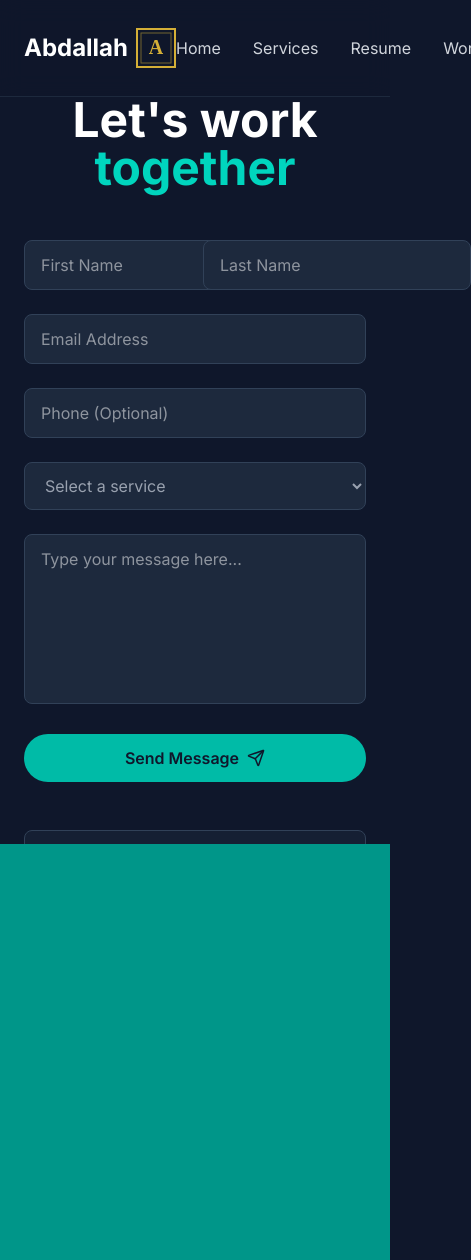
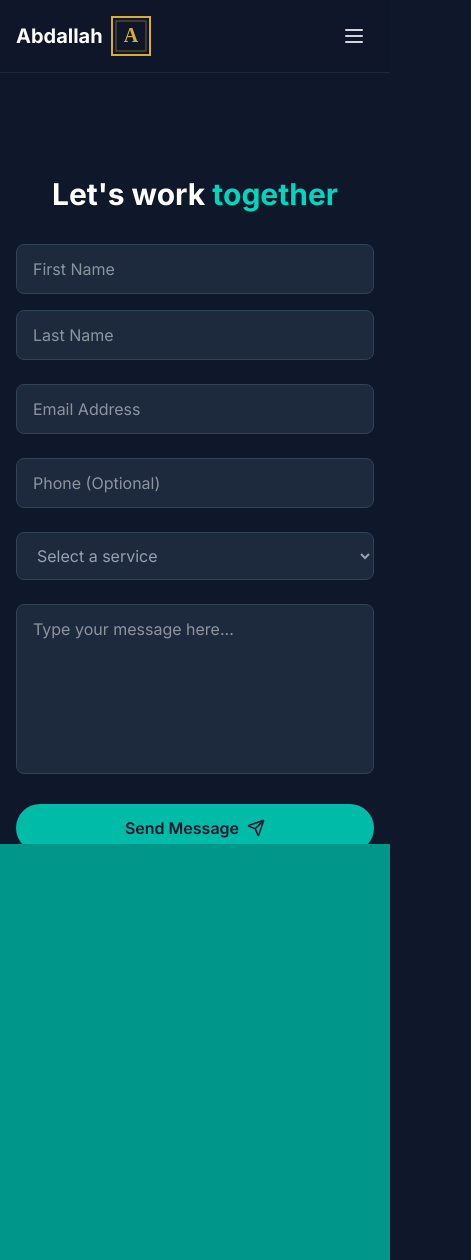
Before and after one commit to abdalla-sobhy/portfolio, a Next.js app: page /contact in a window 390 px wide. Shown: the whole page, 471 px wide, since content can reach past the window. After the commit the page ends 1238 px from the top, so only its background shows below. Built offline with nearby package versions, Linux system fonts and the light colour scheme.

Commit message:
responsive design

```diff
--- a/app/contact/page.tsx
+++ b/app/contact/page.tsx
@@ -113,17 +113,17 @@ ${formData.message}
   }
 
   return (
-    <main className="min-h-screen pt-24 px-6 pb-12">
+    <main className="min-h-screen pt-24 px-4 sm:px-6 pb-12">
       <div className="container mx-auto max-w-6xl">
         <motion.h1
           initial={{ opacity: 0, y: -20 }}
           animate={{ opacity: 1, y: 0 }}
-          className="text-5xl font-bold text-center mb-12"
+          className="text-3xl sm:text-4xl md:text-5xl font-bold text-center mb-8 sm:mb-12"
         >
           Let&apos;s work <span className="text-teal-400">together</span>
         </motion.h1>
 
-        <div className="grid grid-cols-1 lg:grid-cols-2 gap-12">
+        <div className="grid grid-cols-1 lg:grid-cols-2 gap-8 lg:gap-12">
           {/* Contact Form */}
           <motion.div
             initial={{ opacity: 0, x: -50 }}
@@ -131,7 +131,8 @@ ${formData.message}
             transition={{ duration: 0.5 }}
           >
             <form onSubmit={handleSubmit} className="space-y-6">
-              <div className="grid grid-cols-2 gap-4">
+              {/* Changed this line to be responsive */}
+              <div className="grid grid-cols-1 sm:grid-cols-2 gap-4">
                 <div>
                   <input
                     type="text"
@@ -139,7 +140,7 @@ ${formData.message}
                     placeholder="First Name"
                     value={formData.firstName}
                     onChange={handleChange}
-                    className={`px-4 py-3 bg-slate-800 border rounded-lg focus:outline-none transition-colors ${
+                    className={`w-full px-4 py-3 bg-slate-800 border rounded-lg focus:outline-none transition-colors ${
                       errors.firstName ? 'border-red-500' : 'border-slate-700 focus:border-teal-400'
                     }`}
                     disabled={isSubmitting}
@@ -156,7 +157,7 @@ ${formData.message}
                     placeholder="Last Name"
                     value={formData.lastName}
                     onChange={handleChange}
-                    className={`px-4 py-3 bg-slate-800 border rounded-lg focus:outline-none transition-colors ${
+                    className={`w-full px-4 py-3 bg-slate-800 border rounded-lg focus:outline-none transition-colors ${
                       errors.lastName ? 'border-red-500' : 'border-slate-700 focus:border-teal-400'
                     }`}
                     disabled={isSubmitting}
@@ -293,40 +294,40 @@ ${formData.message}
             initial={{ opacity: 0, x: 50 }}
             animate={{ opacity: 1, x: 0 }}
             transition={{ duration: 0.5 }}
-            className="space-y-8"
+            className="space-y-6 lg:space-y-8"
           >
-            <div className="bg-slate-800/50 rounded-lg p-6 border border-slate-700">
+            <div className="bg-slate-800/50 rounded-lg p-4 sm:p-6 border border-slate-700">
               <div className="flex items-start gap-4">
                 <div className="p-3 bg-teal-500/10 rounded-full">
                   <Phone className="text-teal-400" size={24} />
                 </div>
                 <div>
                   <h3 className="text-lg font-semibold mb-1">Phone</h3>
-                  <p className="text-gray-300">(+20) 155 032 8625</p>
+                  <p className="text-gray-300 text-sm sm:text-base">(+20) 155 032 8625</p>
                 </div>
               </div>
             </div>
 
-            <div className="bg-slate-800/50 rounded-lg p-6 border border-slate-700">
+            <div className="bg-slate-800/50 rounded-lg p-4 sm:p-6 border border-slate-700">
               <div className="flex items-start gap-4">
                 <div className="p-3 bg-teal-500/10 rounded-full">
                   <Mail className="text-teal-400" size={24} />
                 </div>
                 <div>
                   <h3 className="text-lg font-semibold mb-1">Email</h3>
-                  <p className="text-gray-300">abdallahbs9393@gmail.com</p>
+                  <p className="text-gray-300 text-sm sm:text-base break-all">abdallahbs9393@gmail.com</p>
                 </div>
               </div>
             </div>
 
-            <div className="bg-slate-800/50 rounded-lg p-6 border border-slate-700">
+            <div className="bg-slate-800/50 rounded-lg p-4 sm:p-6 border border-slate-700">
               <div className="flex items-start gap-4">
                 <div className="p-3 bg-teal-500/10 rounded-full">
                   <MapPin className="text-teal-400" size={24} />
                 </div>
                 <div>
                   <h3 className="text-lg font-semibold mb-1">Address</h3>
-                  <p className="text-gray-300">Alexandria, Egypt</p>
+                  <p className="text-gray-300 text-sm sm:text-base">Alexandria, Egypt</p>
                 </div>
               </div>
             </div>
--- a/app/layout.tsx
+++ b/app/layout.tsx
@@ -20,9 +20,11 @@ export default function RootLayout({
     <html lang="en">
       <body className={`${inter.className} bg-slate-900 text-white`}>
         <Navbar />
-        <PageTransition>
-          {children}
-        </PageTransition>
+        <main className="pt-20">
+          <PageTransition>
+            {children}
+          </PageTransition>
+        </main>
       </body>
     </html>
   )
--- a/components/Navbar.tsx
+++ b/components/Navbar.tsx
@@ -1,9 +1,11 @@
 'use client'
 
+import { useState } from 'react'
 import Link from 'next/link'
 import { usePathname } from 'next/navigation'
-import { motion } from 'framer-motion'
+import { motion, AnimatePresence } from 'framer-motion'
 import { Logo, LogoMonogram, LogoAbstract, LogoHexagon } from '@/components/Logo'
+import { Menu, X } from 'lucide-react'
 
 const navItems = [
   { name: 'Home', path: '/' },
@@ -15,15 +17,27 @@ const navItems = [
 
 export default function Navbar() {
   const pathname = usePathname()
+  const [isMenuOpen, setIsMenuOpen] = useState(false)
+
+  const toggleMenu = () => {
+    setIsMenuOpen(!isMenuOpen)
+  }
+
+  const closeMenu = () => {
+    setIsMenuOpen(false)
+  }
 
   return (
     <nav className="fixed top-0 w-full z-50 bg-slate-900/80 backdrop-blur-md border-b border-slate-800">
-      <div className="container mx-auto px-6 py-4 flex justify-between items-center">
-        <Link href="/" className="text-2xl font-bold flex items-center gap-2 lg:ml-24">
+      <div className="container mx-auto px-4 sm:px-6 py-4">
+        <div className="flex justify-between items-center">
+          {/* Logo */}
+          <Link href="/" className="text-xl sm:text-2xl font-bold flex items-center gap-2 lg:ml-24">
             Abdallah <span className="text-teal-400"><LogoMonogram/></span>
           </Link>
 
-        <div className="flex items-center gap-8">
+          {/* Desktop Navigation */}
+          <div className="hidden md:flex items-center gap-8">
             {navItems.map((item) => (
               <Link
                 key={item.path}
@@ -49,7 +63,57 @@ export default function Navbar() {
               Hire me
             </Link>
           </div>
+
+          {/* Mobile Menu Button */}
+          <button
+            onClick={toggleMenu}
+            className="md:hidden p-2 rounded-lg text-gray-300 hover:text-teal-400 hover:bg-slate-800 transition-colors"
+            aria-label="Toggle menu"
+          >
+            {isMenuOpen ? <X size={24} /> : <Menu size={24} />}
+          </button>
         </div>
+      </div>
+
+      {/* Mobile Menu */}
+      <AnimatePresence>
+        {isMenuOpen && (
+          <motion.div
+            initial={{ opacity: 0, height: 0 }}
+            animate={{ opacity: 1, height: 'auto' }}
+            exit={{ opacity: 0, height: 0 }}
+            transition={{ duration: 0.3 }}
+            className="md:hidden overflow-hidden bg-slate-900/95 backdrop-blur-md border-t border-slate-800"
+          >
+            <div className="container mx-auto px-4 py-4">
+              <div className="flex flex-col space-y-4">
+                {navItems.map((item) => (
+                  <Link
+                    key={item.path}
+                    href={item.path}
+                    onClick={closeMenu}
+                    className={`px-4 py-2 rounded-lg transition-colors hover:bg-slate-800 ${
+                      pathname === item.path
+                        ? 'text-teal-400 bg-slate-800/50'
+                        : 'text-gray-300 hover:text-teal-400'
+                    }`}
+                  >
+                    {item.name}
+                  </Link>
+                ))}
+
+                <Link
+                  href="/contact"
+                  onClick={closeMenu}
+                  className="mx-4 py-3 bg-teal-500 text-slate-900 rounded-full font-semibold text-center hover:bg-teal-400 transition-colors"
+                >
+                  Hire me
+                </Link>
+              </div>
+            </div>
+          </motion.div>
+        )}
+      </AnimatePresence>
     </nav>
   )
 }
```
Lines whose indentation alone changed are shown as unchanged.
